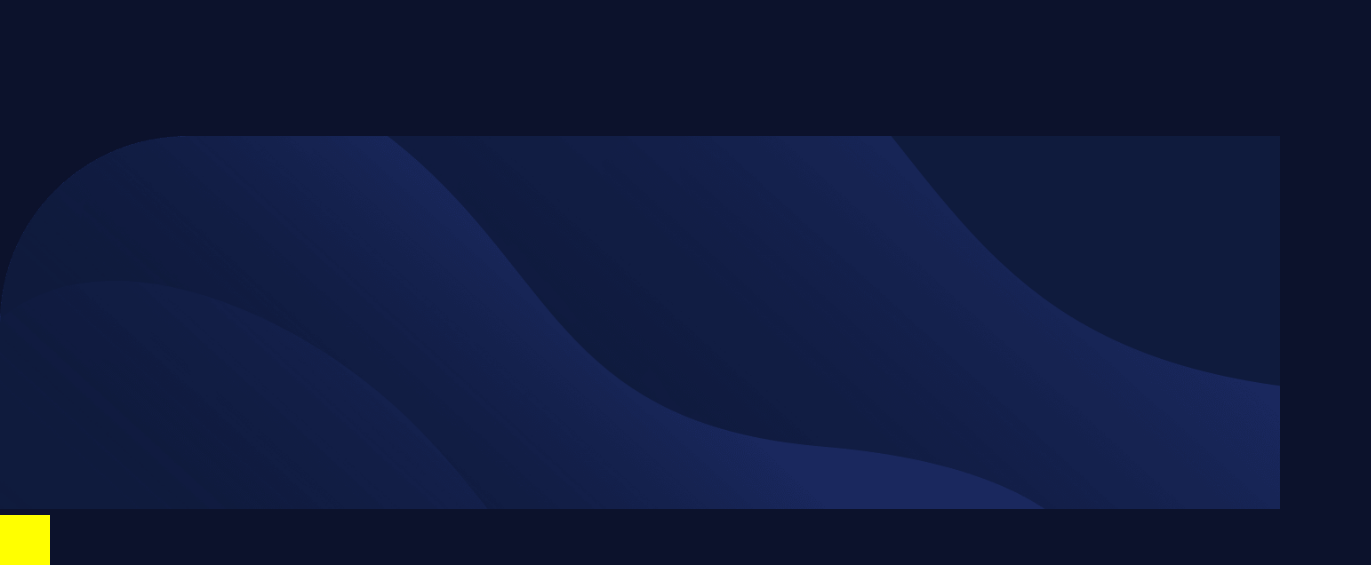
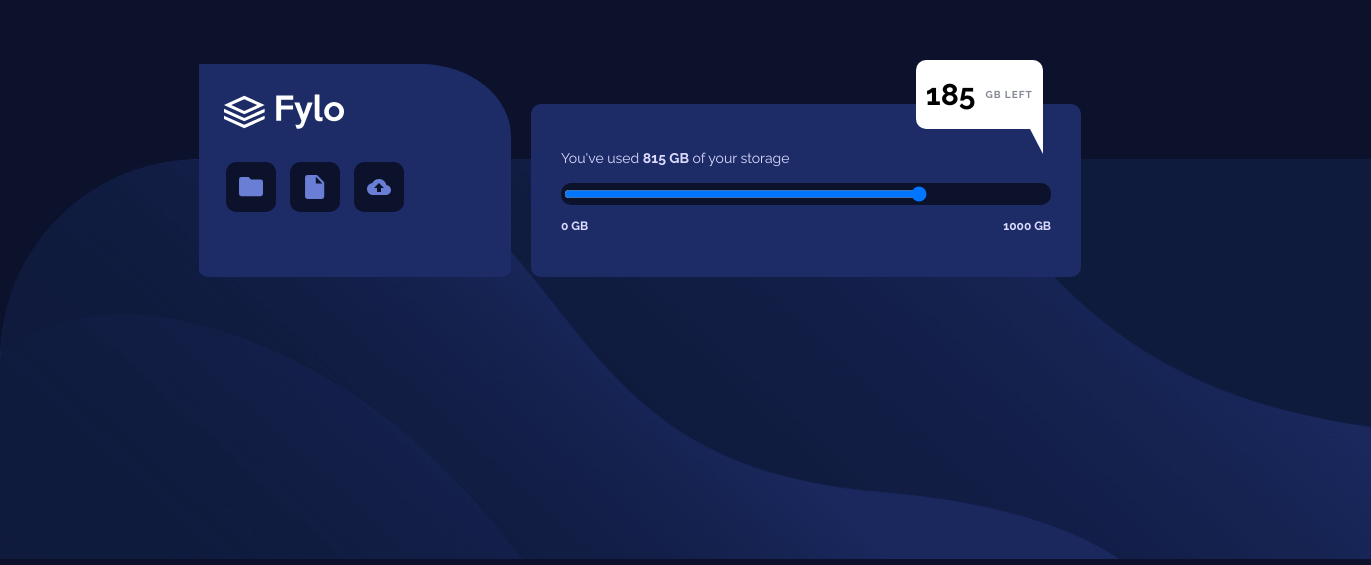
Before and after one commit to TomasScerbak/fylo-data-storage, a plain HTML site: page index.html in a window 1280 px wide. Shown: the part 235-800 px from the top of the page, 1371 px wide, since content can reach past the window. Drawn offline with Linux system fonts and the light colour scheme.

Commit message:
creating card

```diff
--- a/index.html
+++ b/index.html
@@ -15,16 +15,65 @@
     <title>Fylo Data Storage</title>
   </head>
   <body>
-    <main class="container">
-      <picture>
-        <source media="(min-width: 900px)" srcset="Images/bg-desktop.png" />
-        <source media="(min-width: 400px)" srcset="Images/bg-mobile.png" />
-        <img src="Images/bg-mobile.png" alt="background image" />
-      </picture>
-      <div
-        style="height: 5rem; width: 5rem; background-color: yellow"
-        class="box"
-      ></div>
+    <main>
+      <div class="background">
+        <picture>
+          <source media="(min-width: 900px)" srcset="Images/bg-desktop.png" />
+          <source media="(min-width: 400px)" srcset="Images/bg-mobile.png" />
+          <img
+            class="background__image"
+            src="Images/bg-mobile.png"
+            alt="background image"
+          />
+        </picture>
+      </div>
+      <section>
+        <div class="container">
+          <div class="boxes">
+            <div class="box-one">
+              <img class="logo" src="Images/logo.svg" alt="logo image" />
+              <div class="files">
+                <div class="file-box">
+                  <img src="Images/icon-folder.svg" alt="" class="file-image" />
+                </div>
+                <div class="file-box">
+                  <img
+                    src="Images/icon-document.svg"
+                    alt=""
+                    class="file-image"
+                  />
+                </div>
+                <div class="file-box">
+                  <img src="Images/icon-upload.svg" alt="" class="file-image" />
+                </div>
+              </div>
+            </div>
+            <div class="box-two">
+              <p>
+                You've used <span class="storage">815 GB</span> of your storage
+              </p>
+              <div class="slidecontainer">
+                <input
+                  type="range"
+                  min="1"
+                  max="100"
+                  value="100"
+                  class="slider"
+                  id="myRange"
+                />
+              </div>
+              <div class="slider-counter">
+                <p>0 GB</p>
+                <p>1000 GB</p>
+              </div>
+              <div class="bubble">
+                <p class="bubble-number">185</p>
+                <p class="GB-left">gb left</p>
+              </div>
+            </div>
+          </div>
+        </div>
+      </section>
     </main>
   </body>
 </html>
--- a/styles.css
+++ b/styles.css
@@ -7,6 +7,7 @@ html {
   box-sizing: border-box;
 }
 body {
+  background-color: var(--color-very-dark-blue);
   font-family: "Raleway", sans-serif;
   font-size: 1.4rem;
   line-height: 1.5;
@@ -19,21 +20,156 @@ body {
   --color-dark-blue: hsl(228, 56%, 26%);
   --color-very-dark-blue: hsl(229, 57%, 11%);
 }
-img {
-  width: 100%;
-}
 /* Background */
 .background {
   position: absolute;
 }
 @media screen and (min-width: 768px) {
-  body {
-    background-color: var(--color-very-dark-blue);
-    display: flex;
-    flex-direction: column;
-    justify-content: flex-end;
+  .background {
+    bottom: 0%;
+    width: 100%;
+  }
+  .background__image {
+    height: 50vh;
   }
 }
+/* Container */
 .container {
+  display: flex;
+  justify-content: center;
+  align-items: center;
+  position: absolute;
+  height: 69vh;
+  width: 100vw;
+}
+@media screen and (min-width: 768px) {
+  .container {
+    height: 100vh;
+  }
+}
+/* Boxes */
+.boxes {
+  display: flex;
+  flex-direction: column;
+  margin: 2rem;
+}
+@media screen and (min-width: 768px) {
+  .boxes {
+    flex-direction: row;
+    margin-top: 3rem;
+  }
+}
+/* Box One */
+.box-one {
+  margin: 1rem;
+  background-color: var(--color-dark-blue);
+  padding: 3rem 10rem 3rem 2rem;
+  border-radius: 0% 29% 4% 4% / 10% 34% 3% 3%;
+}
+.logo {
+  width: 12rem;
+  margin-bottom: 2rem;
+  margin-left: 0.5rem;
+}
+.files {
+  display: flex;
+}
+.file-box {
+  display: flex;
+  justify-content: center;
+  align-items: center;
+  width: 5rem;
+  background-color: var(--color-very-dark-blue);
+  padding: 1.3rem 0.5rem;
+  border-radius: 10px;
+  margin: 0.7rem;
+}
+/* Box Two */
+.box-two {
+  margin: 1rem;
+  display: flex;
+  flex-direction: column;
+  background-color: var(--color-dark-blue);
+  border-radius: 10px;
+  text-align: center;
+  color: var(--color-pale-blue);
+  padding: 3rem;
   position: relative;
 }
+@media screen and (min-width: 768px) {
+  .box-two {
+    text-align: left;
+    margin-top: 5rem;
+    width: 55rem;
+  }
+}
+.storage {
+  font-weight: bolder;
+}
+/* Slider */
+.slidecontainer {
+  display: flex;
+  width: 100%;
+  border-radius: 10px;
+  background-color: var(--color-very-dark-blue);
+  padding: 0.3rem;
+}
+.slider {
+  outline: none;
+  border-radius: 10px;
+  width: 75%;
+}
+.slider-counter {
+  display: flex;
+  justify-content: space-between;
+  color: var(--color-pale-blue);
+  font-weight: bold;
+  font-size: 1.2rem;
+}
+/* Footer */
+.bubble {
+  display: flex;
+  align-items: center;
+  justify-content: center;
+  position: absolute;
+  background-color: #fff;
+  border-radius: 10px;
+  bottom: -2.3rem;
+  left: 8.5rem;
+  padding: 0.5rem 2rem;
+  white-space: nowrap;
+}
+@media screen and (min-width: 768px) {
+  .bubble {
+    top: -25%;
+    right: 7%;
+    bottom: 85%;
+    left: 70%;
+    border-radius: 10px 10px 0 10px;
+  }
+  .bubble::after {
+    content: "";
+    position: absolute;
+    width: 0;
+    height: 0;
+    border-top: 0px solid transparent;
+    border-right: 13px solid #fff;
+    border-bottom: 25px solid transparent;
+    bottom: -36%;
+    right: 0%;
+  }
+}
+.bubble-number {
+  color: black;
+  font-size: 3rem;
+  font-weight: bolder;
+  margin: 0;
+}
+.GB-left {
+  color: var(--color-grayish-blue);
+  text-transform: uppercase;
+  font-weight: bold;
+  font-size: 1rem;
+  letter-spacing: 0.1rem;
+  margin-left: 1rem;
+}
```
